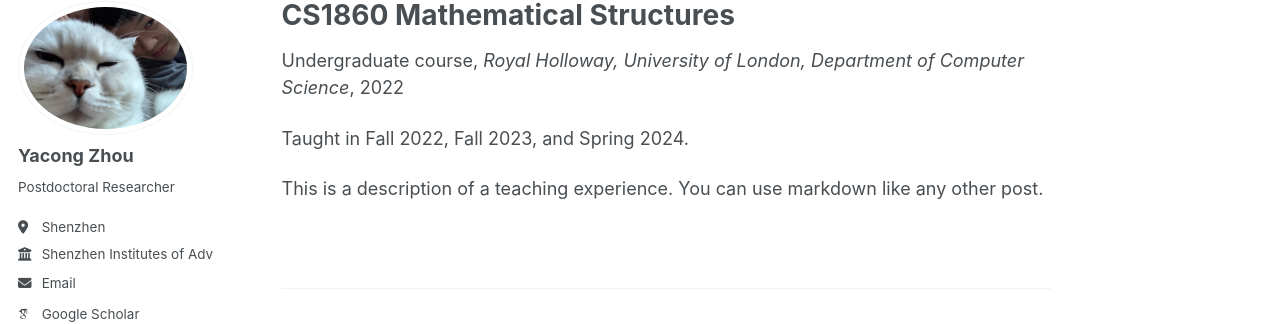
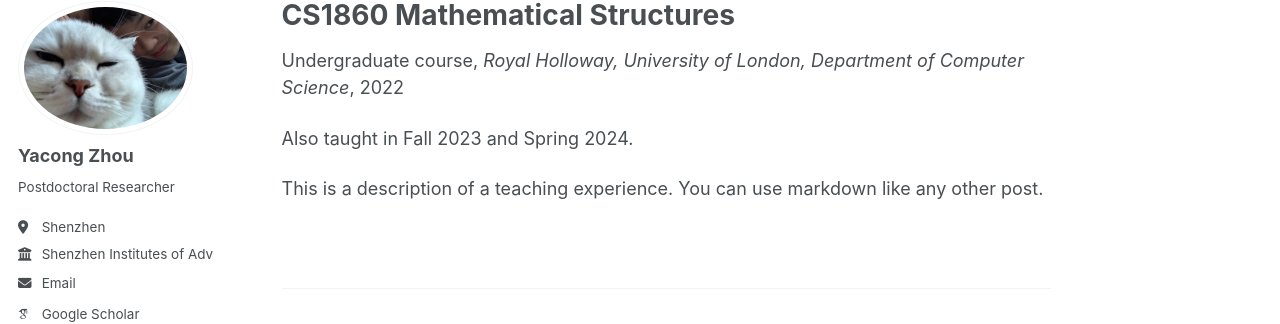
Before and after one commit to YACONGZHOU/yacongzhou.github.io, a Jekyll site: the page built from _teaching/teaching-1.md, in a window 1280 px wide. Shown: the part 100-424 px from the top of the page. Built offline with Jekyll 4.4.1, drawn with Linux system fonts in a browser that asks for light colours; some web fonts are replaced; a script bundle is joined from its source files by our own code; library files that are not in the unit come from our copies.

Commit message:
Update teaching-1.md

```diff
--- a/_teaching/teaching-1.md
+++ b/_teaching/teaching-1.md
@@ -8,6 +8,6 @@
 location: "London, UK"
 ---
 
-Taught in Fall 2022, Fall 2023, and Spring 2024.
+Also taught in Fall 2023 and Spring 2024.
 
 This is a description of a teaching experience. You can use markdown like any other post.
```
